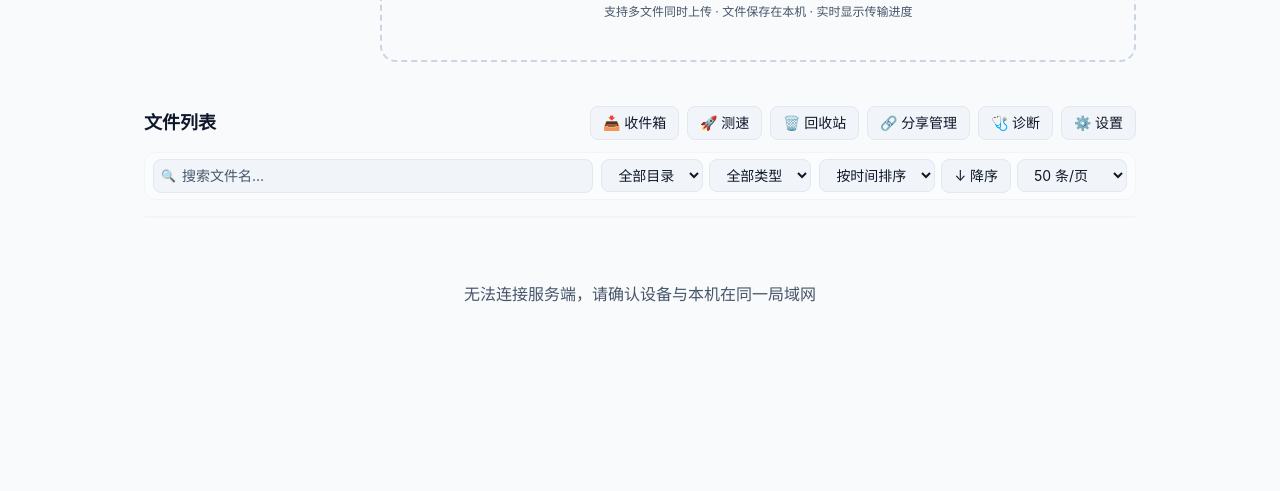
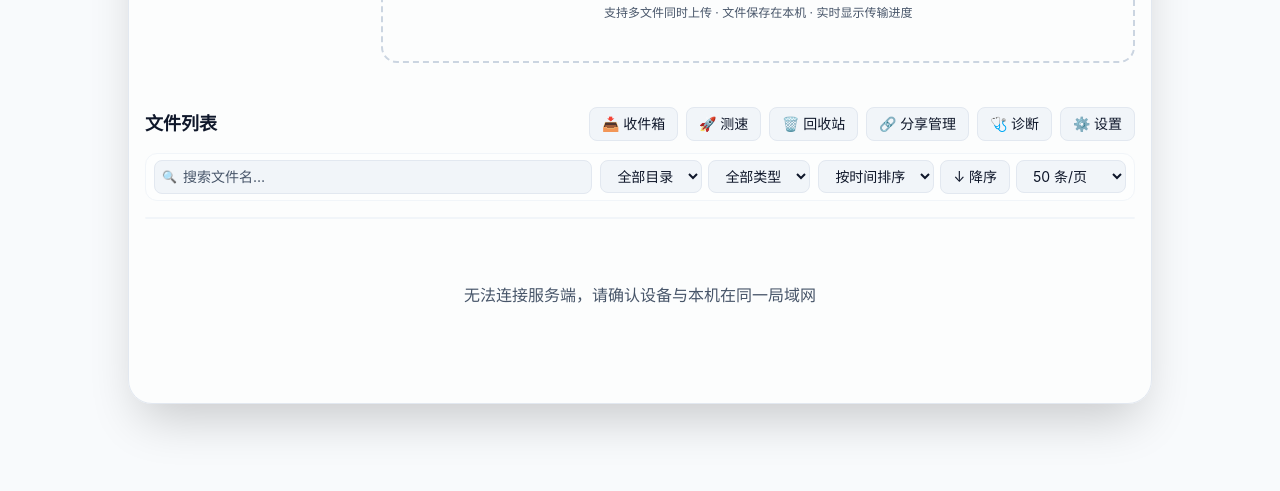
Before and after one commit to lzwme/static-server, a website: page src/localsend/client/index.html in a window 1280 px wide. Shown: the part 309-800 px from the top of the page. Drawn offline with nearby package versions, Linux system fonts and the light colour scheme; files that its build step writes are made by us from their sources; no server answers.

Commit message:
style: 主内容区增加独立面板背景

```diff
--- a/src/localsend/client/index.html
+++ b/src/localsend/client/index.html
@@ -38,7 +38,7 @@
 </style>
 </head>
 <body class="min-h-screen bg-slate-950 text-slate-200">
-<div class="max-w-5xl mx-auto px-3 sm:px-4 py-6 sm:py-8">
+<div class="max-w-5xl mx-auto px-3 sm:px-4 py-6 sm:py-8 sm:rounded-3xl sm:border sm:border-slate-700 sm:bg-slate-900/60 sm:shadow-2xl sm:shadow-black/20">
 
   <header class="flex items-center justify-between gap-3 sm:gap-4 mb-6 sm:mb-8 flex-wrap">
     <div>
```
